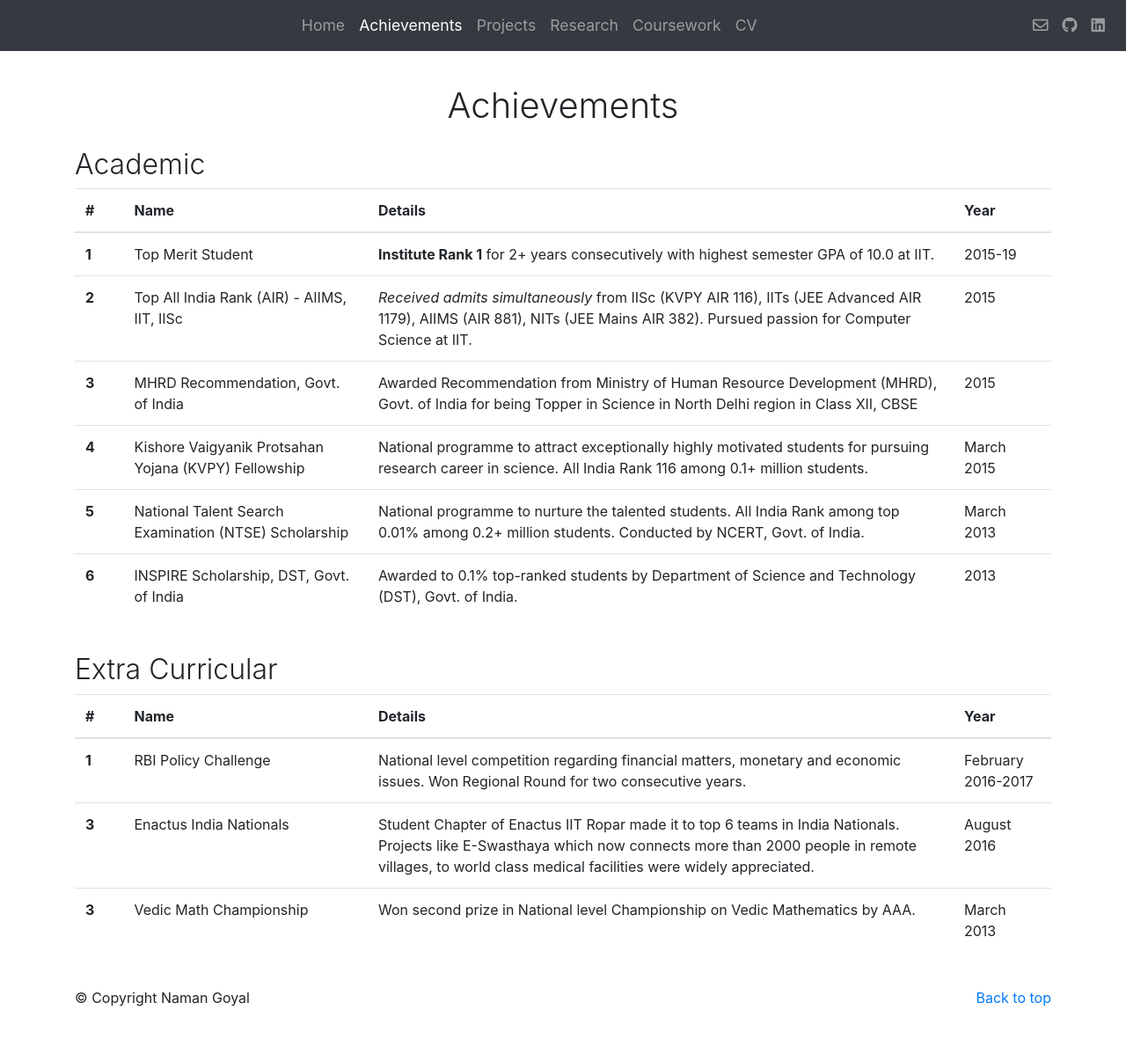
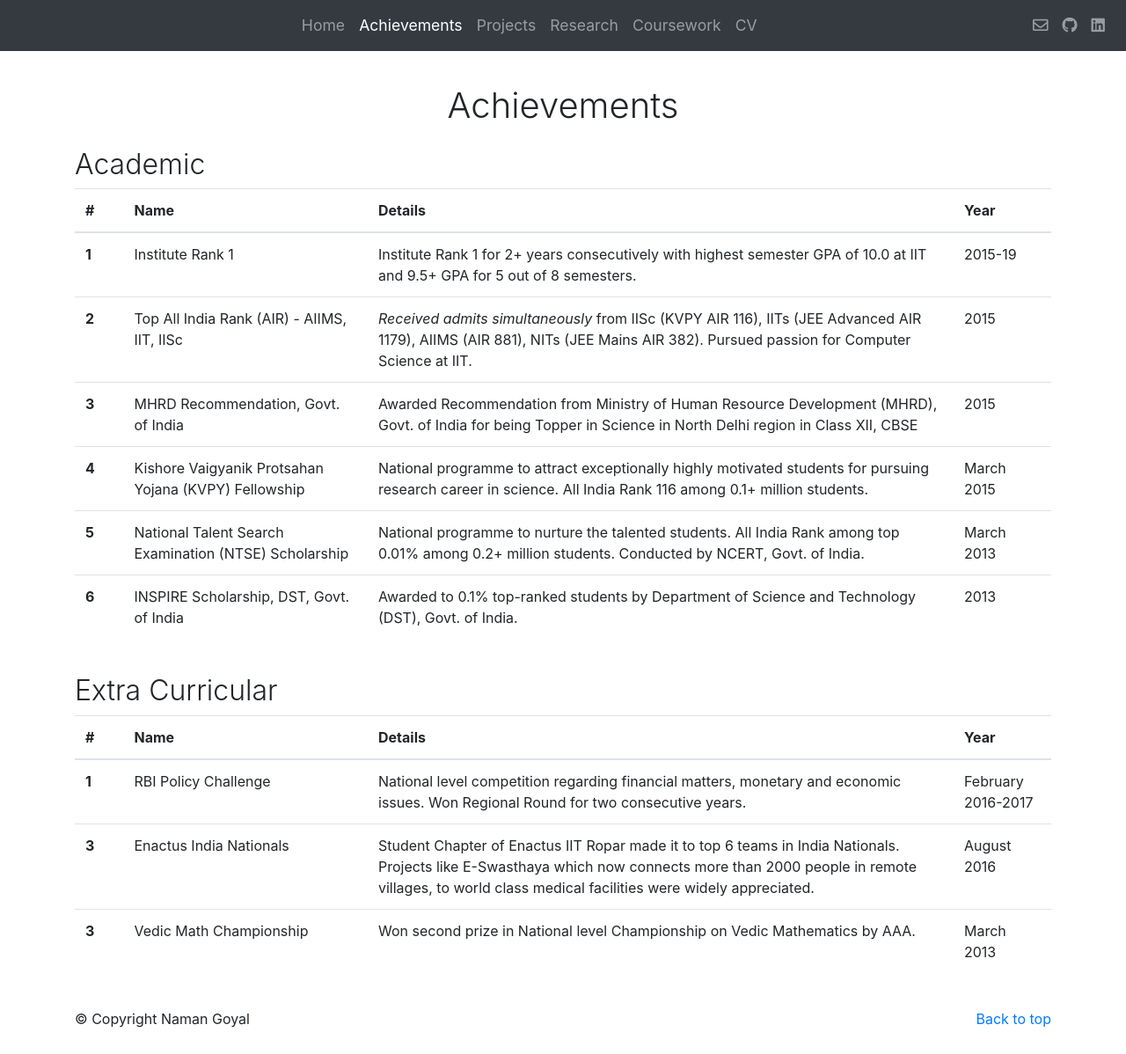
Before and after one commit to thenamangoyal/thenamangoyal.github.io, a Jekyll site: the page built from achievements.html, in a window 1280 px wide and 1198 px high. Shown: the whole window at 88% size. Built offline with Jekyll 4.4.1, drawn with Linux system fonts in a browser that asks for light colours; nearby versions of some CDN libraries.

Commit message:
ir 1 archivements

```diff
--- a/achievements.html
+++ b/achievements.html
@@ -24,8 +24,8 @@ permalink: "/achievements"
         <tbody>
             <tr>
                 <th scope="row">1</th>
-                <td>Top Merit Student</td>
-                <td><strong>Institute Rank 1</strong> for 2+ years consecutively with highest semester GPA of 10.0 at IIT.
+                <td>Institute Rank 1</td>
+                <td>Institute Rank 1 for 2+ years consecutively with highest semester GPA of 10.0 at IIT and 9.5+ GPA for 5 out of 8 semesters.
                 </td>
                 <td>2015-19</td>
             </tr>
```
